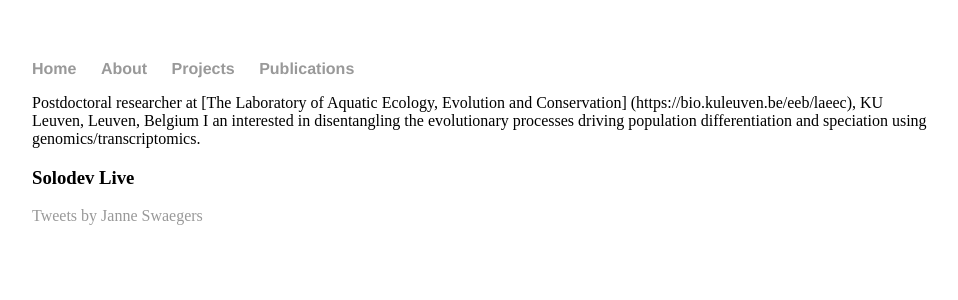
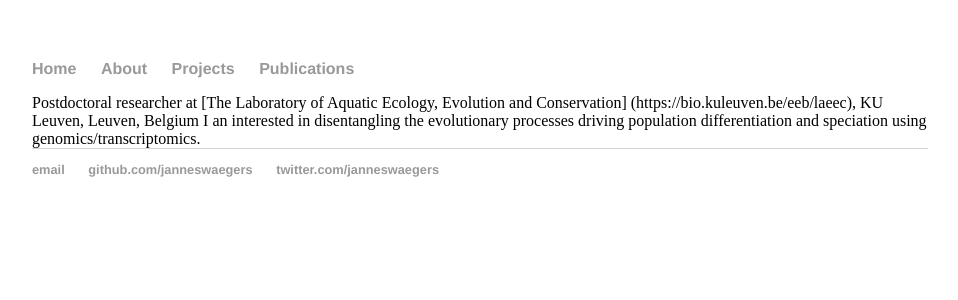
Before and after one commit to janneswaegers/janneswaegers.github.io, a Jekyll site: the page built from home/index.html, in a window 1280 px wide. Shown: the top 300 px of the page, without its empty margins (160-1118 px from the left). Built offline with Jekyll 4.4.1, drawn with Linux system fonts in a browser that asks for light colours.

Commit message:
Update index.html

```diff
--- a/home/index.html
+++ b/home/index.html
@@ -6,24 +6,3 @@
 Postdoctoral researcher at [The Laboratory of Aquatic Ecology, Evolution and Conservation] (https://bio.kuleuven.be/eeb/laeec), KU Leuven, Leuven, Belgium
 
 I an interested in disentangling the evolutionary processes driving population differentiation and speciation using genomics/transcriptomics.
-
-<div class="row">
-   <div class="col-md-4"></div>
-   <div class="container">
-      <div class="col-md-4">
-         <div class="panel panel-danger">
-            <div class="panel-heading">
-               <h3 class="panel-title"><i class="fa fa-twitter-square" aria-hidden="true"></i>
-                  Solodev Live
-               </h3>
-            </div>
-            <div class="panel-body">
-               <a class="twitter-timeline" data-width="100%" href="https://twitter.com/janneswaegers">Tweets by Janne Swaegers</a>
-            </div>
-         </div>
-      </div>
-   </div>
-   <div class="col-md-4">
-   </div>
-</div>
-<script async src="//platform.twitter.com/widgets.js
```
